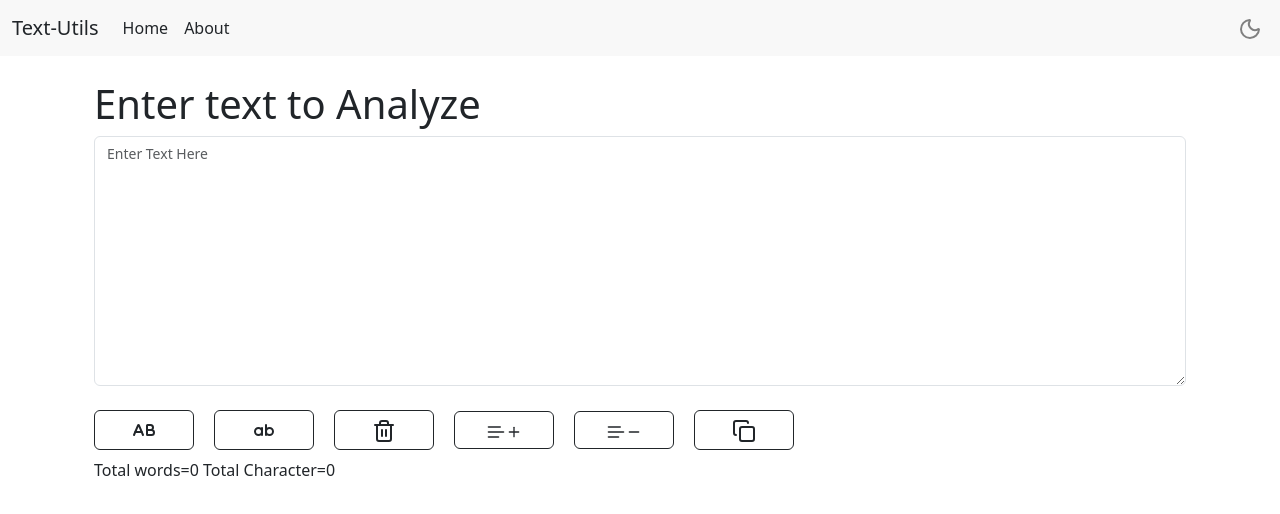
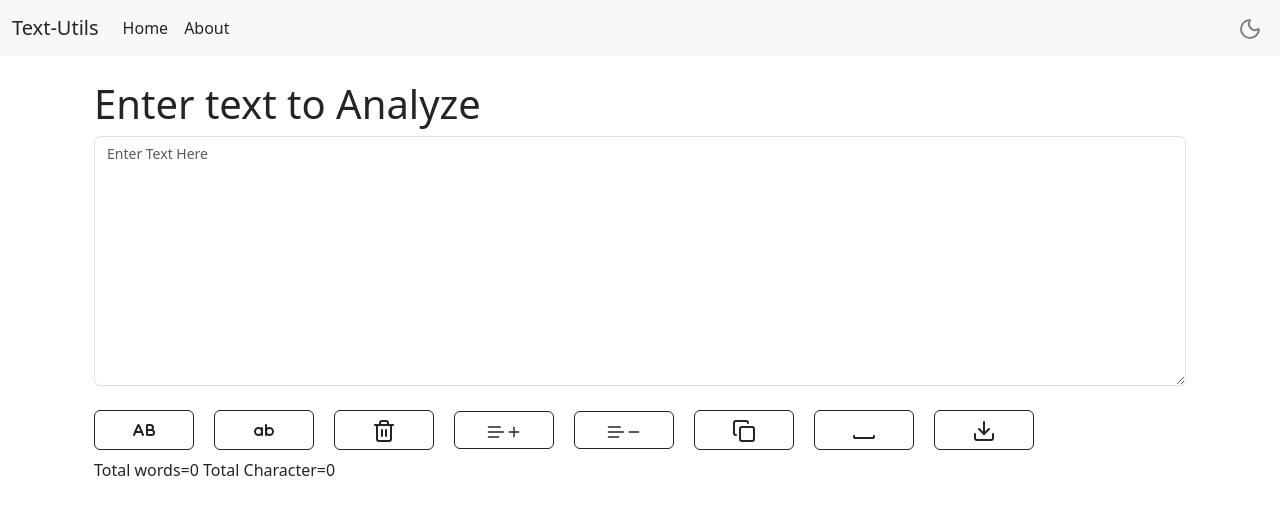
Before and after one commit to kashyap-deepanshu/text-utils, a React (Create React App) app: page / in a window 1280 px wide. Shown: the top 514 px of the page. Built offline with nearby package versions, Linux system fonts and the light colour scheme.

Commit message:
adding few more functionality with validate increase or decrease size

```diff
--- a/package.json
+++ b/package.json
@@ -7,6 +7,7 @@
     "@testing-library/jest-dom": "^6.6.3",
     "@testing-library/react": "^16.3.0",
     "@testing-library/user-event": "^13.5.0",
+    "jspdf": "^3.0.1",
     "lucide-react": "^0.514.0",
     "react": "^19.1.0",
     "react-dom": "^19.1.0",
--- a/src/Component/TextForm.js
+++ b/src/Component/TextForm.js
@@ -1,5 +1,6 @@
 import React, { useState } from 'react';
-import { CaseUpper, CaseLower, Trash2Icon, Plus, Text, Minus, Copy, } from 'lucide-react';
+import { jsPDF } from 'jspdf';
+import { CaseUpper, CaseLower, Trash2Icon, Plus, Text, Minus, Copy, Space, Download } from 'lucide-react';
 import "./textForm.css";
 
 export default function TextForm(props) {
@@ -26,20 +27,34 @@ export default function TextForm(props) {
 
     }
     const handleFontSizeUp = () => {
+        if (text.split(" ").filter((word) => word.length !== 0).length !== 0) {
             if (fontSize < 48)
                 setFontSize(prevSize => prevSize + 2); // increase by 2px
             else
                 window.confirm("You can't increase font size above 48px.")
-
+        }
     };
     const handleFontSizeDown = () => {
+        if (text.split(" ").filter((word) => word.length !== 0).length !== 0) {
             if (fontSize > 10)
                 setFontSize(prevSize => prevSize - 2); // decrease by 2px
             else
-            window.confirm("You can't deccrease font size below 10px.")
+                window.confirm("You can't deccrease font size below 10px.");
+        }
     };
     const handleCopy = () => {
         navigator.clipboard.writeText(text);
+    };
+
+    const handleExtraSpace = () => {
+        setText(text.trim().replace(/\s+/g, ' '));
+    };
+
+    const downloadAsPdf = () => {
+        const doc = new jsPDF();
+        const lines = doc.splitTextToSize(text, 180); // wrap long text
+        doc.text(lines, 10, 10);                      // add to PDF at x=10, y=10
+        doc.save('downloaded-text.pdf');              // download PDF
     };
 
     // const handleItalic =()=>{
@@ -56,6 +71,7 @@ export default function TextForm(props) {
     let textStyle = {
         fontSize: `${fontSize}px`,
         height: "250px",
+        // backgroundColor:"rgb(75, 110, 105)"
     }
 
 
@@ -70,13 +86,19 @@ export default function TextForm(props) {
                     <button onClick={handleUpCase} title="Click to UpperCase"
                         className={`btn btn-outline-${props.mode === "dark" ? "light" : "dark"} btn-click-effect`}
                     ><CaseUpper size={24} /></button>
-                    <button onClick={handleLowCase} title="Click to LowerCase"  className={`btn btn-outline-${props.mode === "dark" ? "light" : "dark"} btn-click-effect`}><CaseLower size={24} /></button>
-                    <button onClick={clear} title="Clear"  className={`btn btn-outline-${props.mode === "dark" ? "light" : "dark"} btn-click-effect`}><Trash2Icon size={24} /></button>
-                    <button onClick={handleFontSizeUp} title="Click to increase font size"  className={`btn btn-outline-${props.mode === "dark" ? "light" : "dark"} btn-click-effect`}> <Text size={20} />
+                    <button onClick={handleLowCase} title="Click to LowerCase" className={`btn btn-outline-${props.mode === "dark" ? "light" : "dark"} btn-click-effect`}><CaseLower size={24} /></button>
+                    <button onClick={clear} title="Clear" className={`btn btn-outline-${props.mode === "dark" ? "light" : "dark"} btn-click-effect`}><Trash2Icon size={24} /></button>
+                    <button onClick={handleFontSizeUp} title="Click to increase font size" className={`btn btn-outline-${props.mode === "dark" ? "light" : "dark"} btn-click-effect`}> <Text size={20} />
                         <Plus size={16} /></button>
-                    <button onClick={handleFontSizeDown} title="Click to decrease font size"  className={`btn btn-outline-${props.mode === "dark" ? "light" : "dark"} btn-click-effect`}> <Text size={20} />
+                    <button onClick={handleFontSizeDown} title="Click to decrease font size" className={`btn btn-outline-${props.mode === "dark" ? "light" : "dark"} btn-click-effect`}> <Text size={20} />
                         <Minus size={16} /></button>
-                    <button onClick={handleCopy} title="Copy to clipboard"  className={`btn btn-outline-${props.mode === "dark" ? "light" : "dark"} btn-click-effect`}> <Copy className="w-5 h-5" /></button>
+                    <button onClick={handleCopy} title="Copy to clipboard" className={`btn btn-outline-${props.mode === "dark" ? "light" : "dark"} btn-click-effect`}> <Copy className="w-5 h-5" /></button>
+                    <button onClick={handleExtraSpace} title="Remove Extra Spaces" className={`btn btn-outline-${props.mode === "dark" ? "light" : "dark"} btn-click-effect`}> <Space className="w-5 h-5" /></button>
+
+                    <button onClick={downloadAsPdf} title="Download Text" className={`btn btn-outline-${props.mode === "dark" ? "light" : "dark"} btn-click-effect`}><Download className="w-5 h-5" /></button>
+
+
+
 
                     {/* <button onClick={handleItalic} title="" className="btn btn-outline-dark "> <Italic className="w-5 h-5" /></button> */}
 
@@ -87,7 +109,7 @@ export default function TextForm(props) {
                 {/* <p>Total words={text.split(/(?<=[a-zA-Z])\s+/).length}  Total Character={text.length}</p> */}
                 {/* <p>Total words={text.split(" ").length-1}  Total Character={text.length}</p> */}
                 {/* <p>Total words={text.length===0? text.split(" ").length-1: text.split(" ").length}  Total Character={text.length}</p> */}
-                <p className='my-2'>Total words={text.length === 0 ? text.split(" ").length - 1 : text.split(" ").length === 1 ? text.split(" ").length : text.split(" ").length - 1}  Total Character={text.length}</p>
+                <p className='my-2'>Total words={text.split(" ").filter((element) => { return element.length !== 0 }).length}  Total Character={text.length}</p>
             </div>
         </>
     )
```
Also changed, not shown: 1 other file (tests, documents, lock files or other folders). Lines whose indentation alone changed are shown as unchanged.
